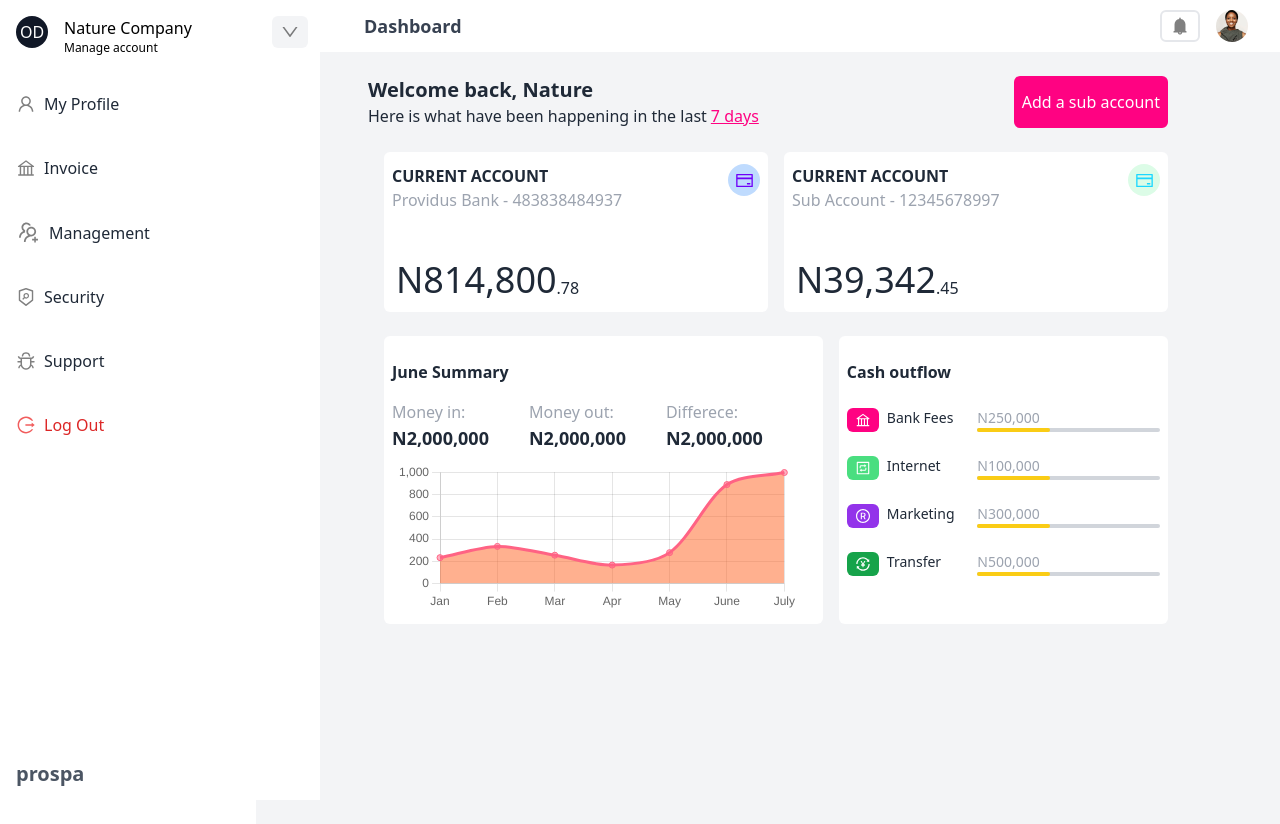
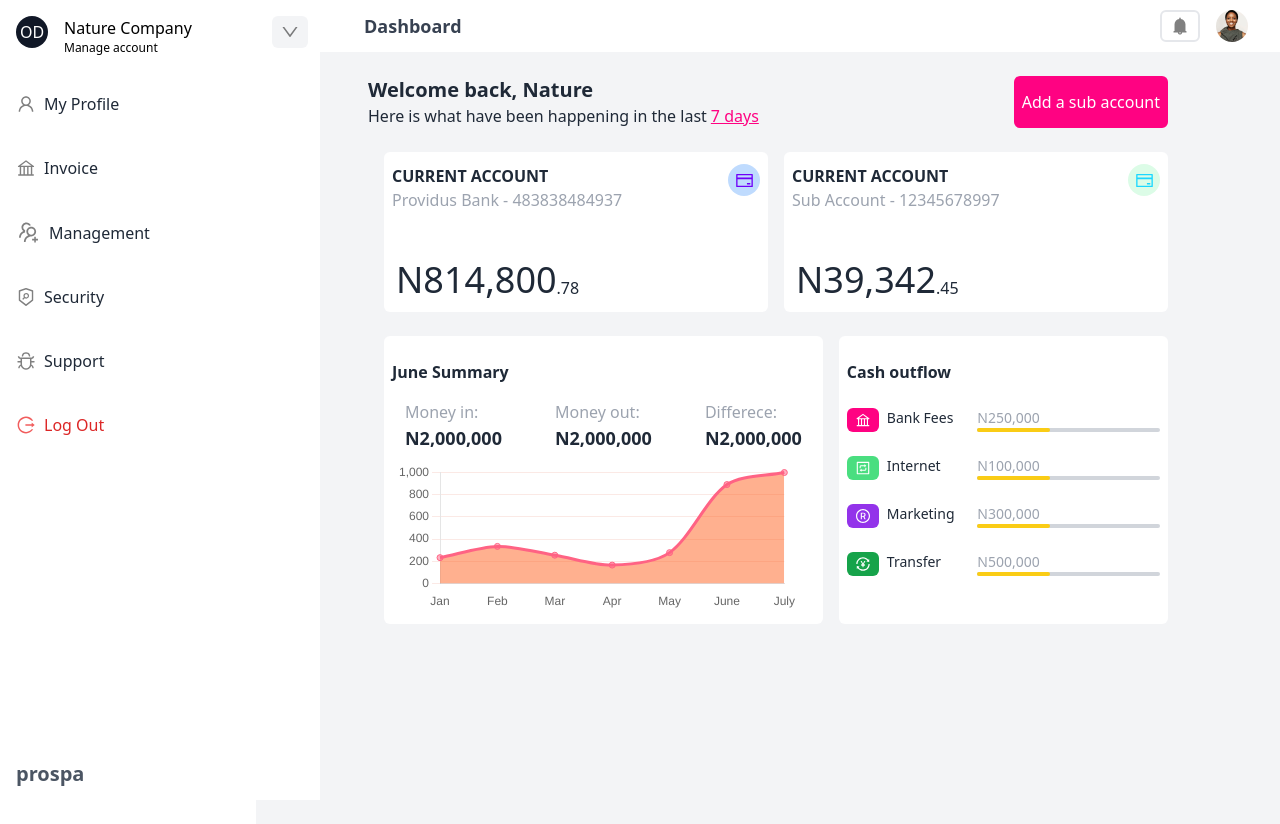
Before and after one commit to andrewinsoul/Accounting, a React (Create React App) app: page /dashboard in a window 1280 px wide. Shown: the top 824 px of the page. Built offline with nearby package versions, Linux system fonts and the light colour scheme; sample sign-in values are in the browser's storage; what tailwindcss-elevation would draw is missing.

Commit message:
improve some styling in the dashboard page

```diff
--- a/src/components/authenticated/Dashboard.js
+++ b/src/components/authenticated/Dashboard.js
@@ -48,13 +48,17 @@ const cashOutFlowData = [
 
 const options = {
   responsive: true,
-  plugins: {
-    legend: {
-      position: "top",
+  scales: {
+    x: {
+      grid: {
+        display: false,
+      },
     },
-    title: {
-      display: false,
-      text: "",
+
+    y: {
+      grid: {
+        color: "rgba(217,43,7,0.1)",
+      },
     },
   },
 };
@@ -132,7 +136,7 @@ export const Dashboard = () => (
           <Text className="font-bold text-gray-600 mt-6 mx-2">
             June Summary
           </Text>
-          <div className="flex flex-row mx-2 mt-4">
+          <div className="flex flex-row justify-evenly mx-2 mt-4">
             <div>
               <Text color="text-gray-400">Money in:</Text>
               <Text className="text-lg font-bold">N2,000,000</Text>
```
